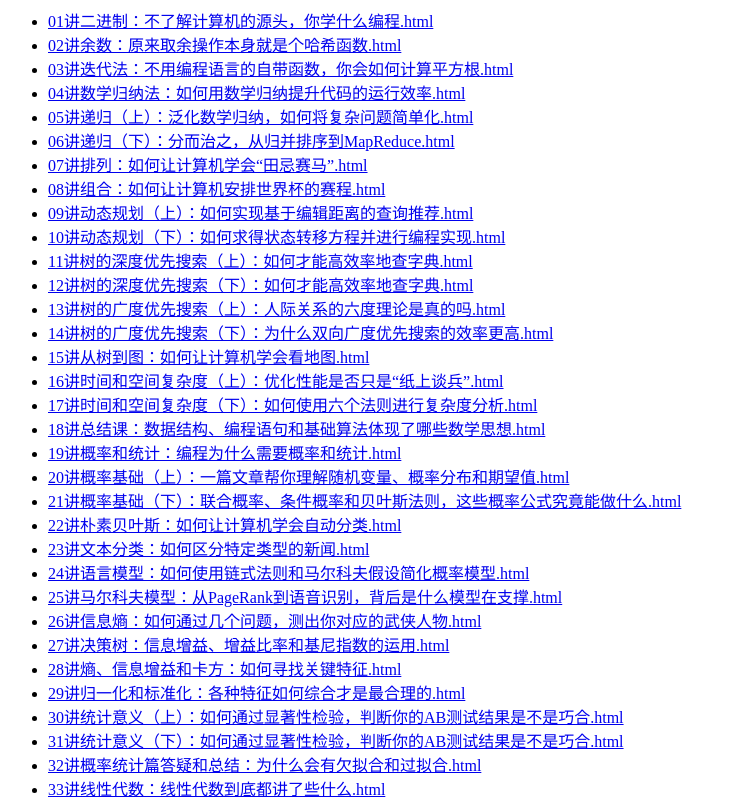
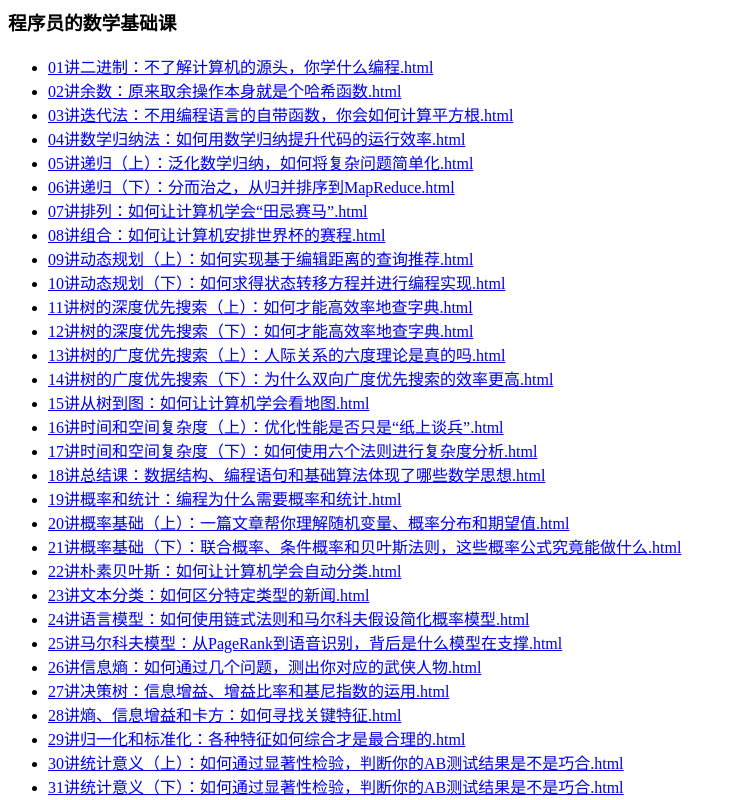
Before and after one commit to lorne-luo/developer_math, a plain HTML site: page index.html in a window 1280 px wide. Shown: the top 800 px of the page, without its empty margins (0-736 px from the left). Drawn offline with Linux system fonts and the light colour scheme.

Commit message:
update index

```diff
--- a/index.html
+++ b/index.html
@@ -1,3 +1,5 @@
+<h3>程序员的数学基础课</h3>
+
 <ul>
 <li class="has-line-data" data-line-start="0" data-line-end="1"><a href="https://lorne-luo.github.io/01%E8%AE%B2%E4%BA%8C%E8%BF%9B%E5%88%B6%EF%BC%9A%E4%B8%8D%E4%BA%86%E8%A7%A3%E8%AE%A1%E7%AE%97%E6%9C%BA%E7%9A%84%E6%BA%90%E5%A4%B4%EF%BC%8C%E4%BD%A0%E5%AD%A6%E4%BB%80%E4%B9%88%E7%BC%96%E7%A8%8B.html">01讲二进制：不了解计算机的源头，你学什么编程.html</a></li>
 <li class="has-line-data" data-line-start="1" data-line-end="2"><a href="https://lorne-luo.github.io/02%E8%AE%B2%E4%BD%99%E6%95%B0%EF%BC%9A%E5%8E%9F%E6%9D%A5%E5%8F%96%E4%BD%99%E6%93%8D%E4%BD%9C%E6%9C%AC%E8%BA%AB%E5%B0%B1%E6%98%AF%E4%B8%AA%E5%93%88%E5%B8%8C%E5%87%BD%E6%95%B0.html">02讲余数：原来取余操作本身就是个哈希函数.html</a></li>
```
